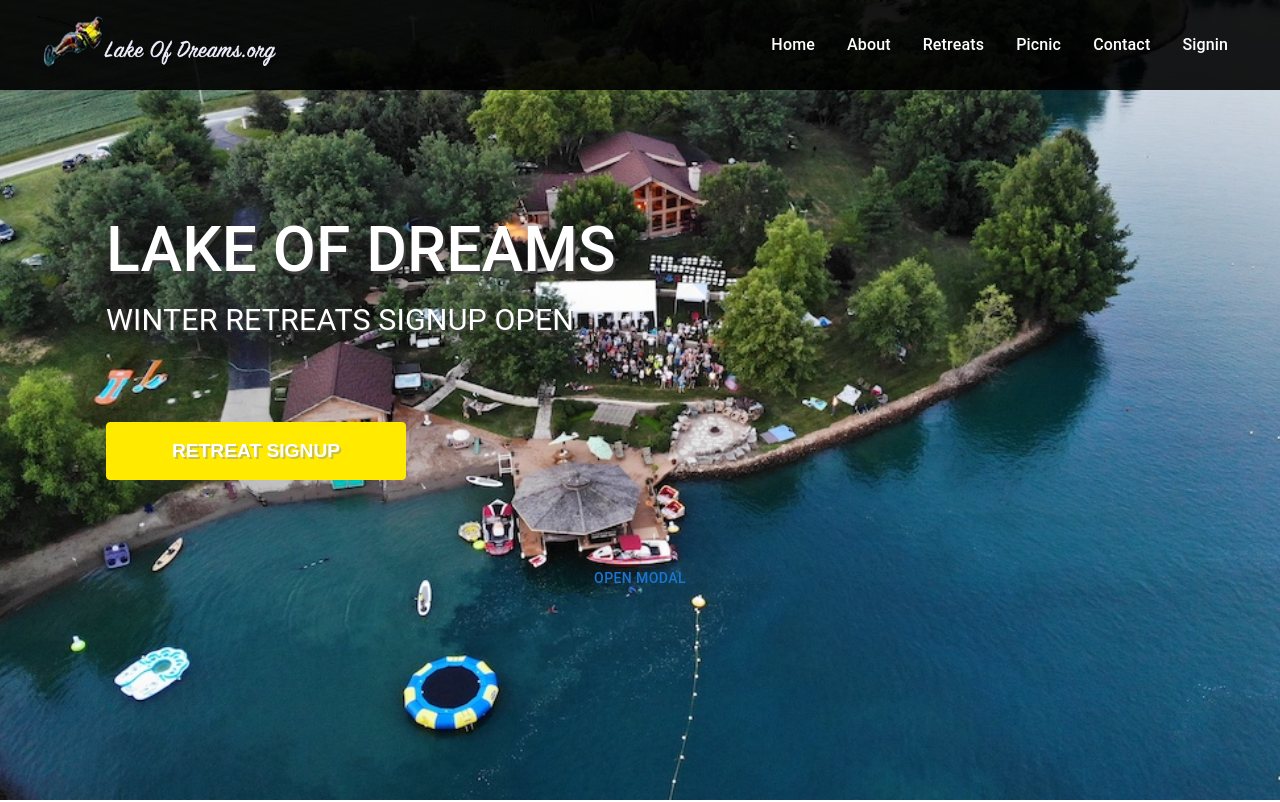
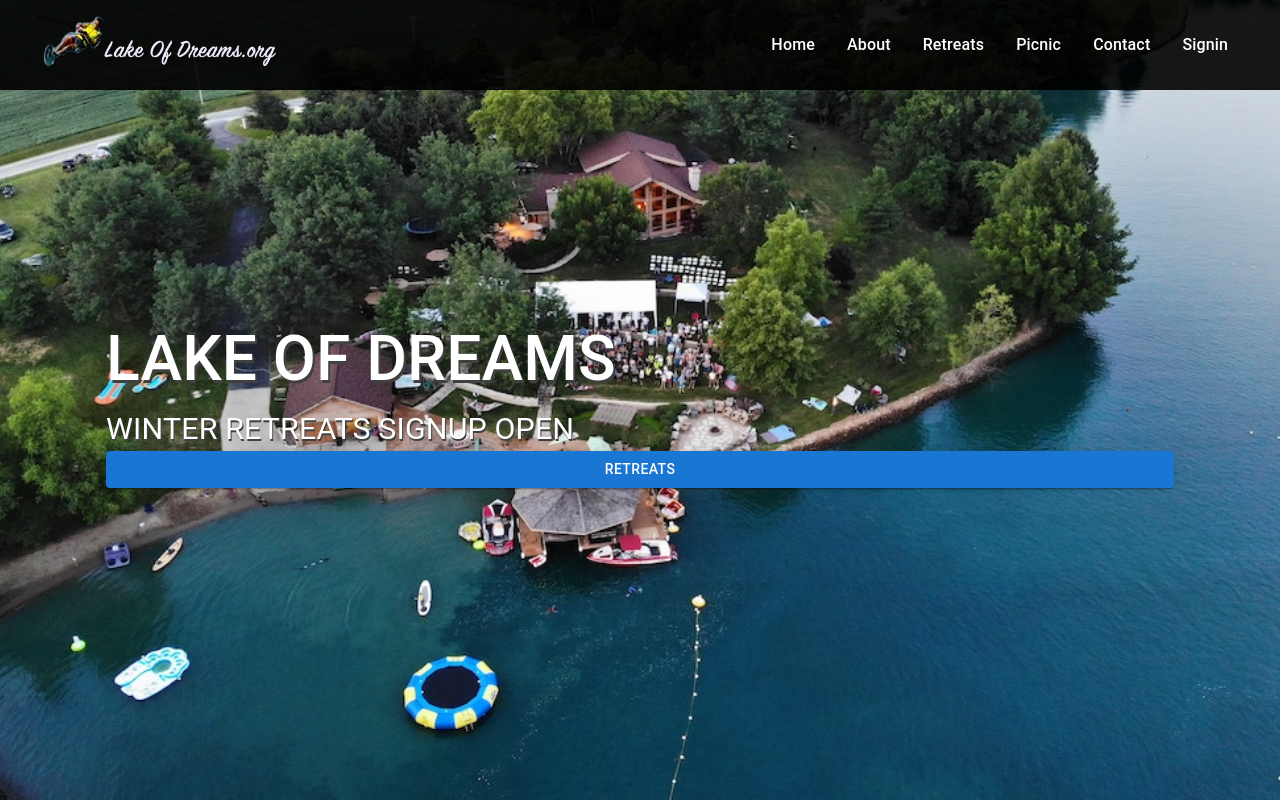
Before and after one commit to superdividenz/Retreat-React-Website, a React (Create React App) app: page / in a window 1280 px wide. Shown: the top 802 px of the page. Built offline with nearby package versions, Linux system fonts and the light colour scheme.

Commit message:
12/18
hero

```diff
--- a/package.json
+++ b/package.json
@@ -18,6 +18,7 @@
     "react-icons": "^4.3.1",
     "react-scripts": "4.0.3",
     "react-scroll": "^1.8.8",
+    "react-scroll-parallax": "^3.3.2",
     "react-simple-maps": "^3.0.0",
     "smooth-scroll": "^16.1.3",
     "styled-components": "^5.3.6",
--- a/src/components/Contact.js
+++ b/src/components/Contact.js
@@ -1,11 +1,6 @@
 import * as React from 'react';
 import Button from '@mui/material/Button';
-import Card from '@mui/material/Card';
-import CardActions from '@mui/material/CardActions';
-import CardContent from '@mui/material/CardContent';
-import CardMedia from '@mui/material/CardMedia';
 import CssBaseline from '@mui/material/CssBaseline';
-import Grid from '@mui/material/Grid';
 import Stack from '@mui/material/Stack';
 import Box from '@mui/material/Box';
 import Typography from '@mui/material/Typography';
--- a/src/components/Hero.js
+++ b/src/components/Hero.js
@@ -4,6 +4,7 @@ import Button from '@mui/material/Button';
 import Box from '@mui/material/Box';
 import Typography from '@mui/material/Typography';
 import Modal from '@mui/material/Modal';
+
 
 const style = {
     position: 'absolute',
@@ -22,15 +23,16 @@ const Hero = () => {
     const handleOpen = () => setModalOpenState(true);
     const handleClose = () => setModalOpenState(false);
     return (
+
         <div className='hero'>
             <div className='content'>
                 <p>LAKE OF DREAMS</p>
                 <p>WINTER RETREATS SIGNUP OPEN</p>
-                <button href='/' className='button'>Retreat Signup</button>
-                <Button onClick={handleOpen}>Open modal</Button>
+                <Button variant="contained" onClick={handleOpen}>Retreats</Button>
+
             </div>
             <div>
-      {/* <Button onClick={handleOpen}>Open modal</Button> */}
+
       <Modal
         open={modalOpenState}
         onClose={handleClose}
```
Also changed, not shown: 1 other file (tests, documents, lock files or other folders).
